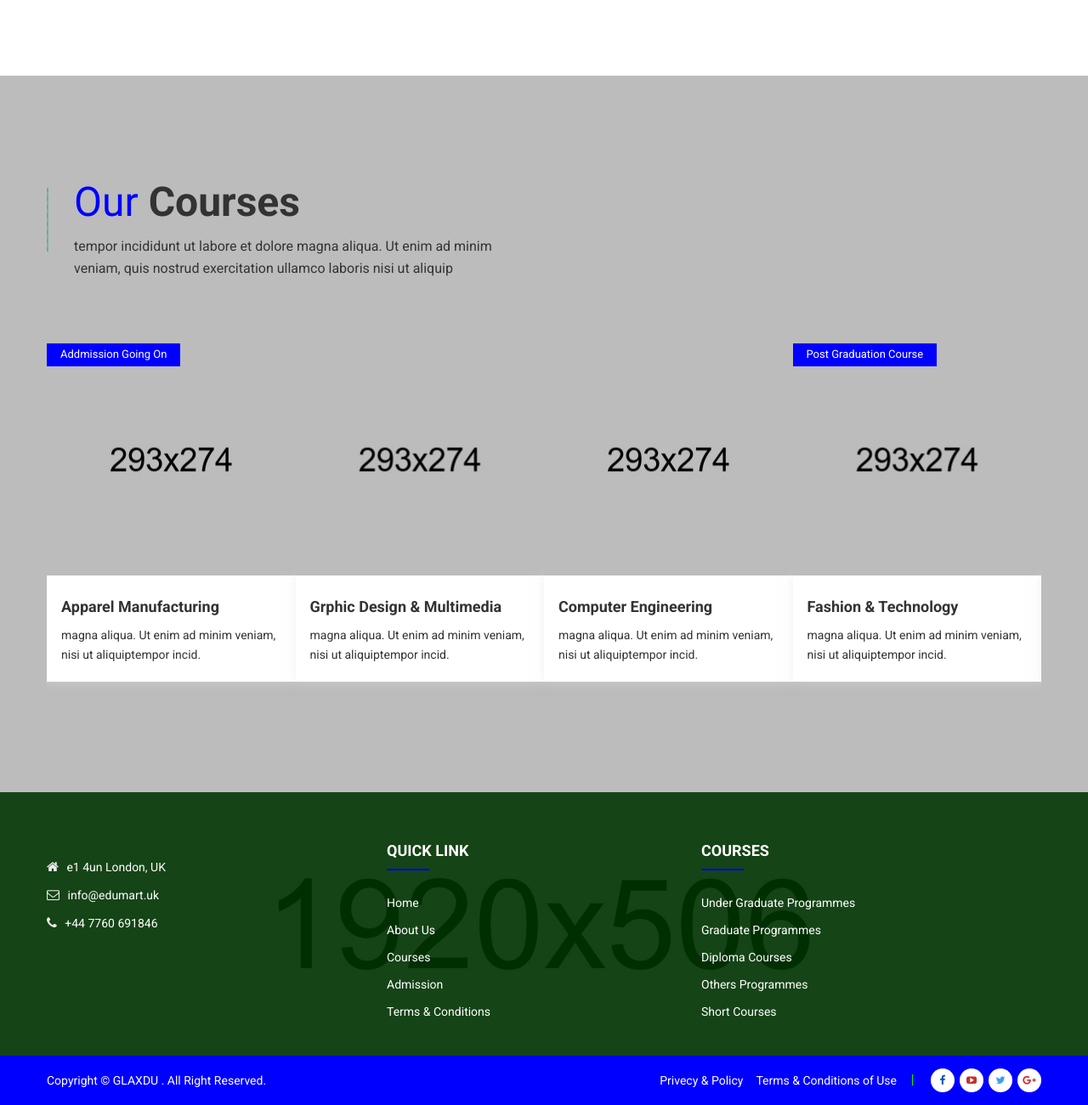
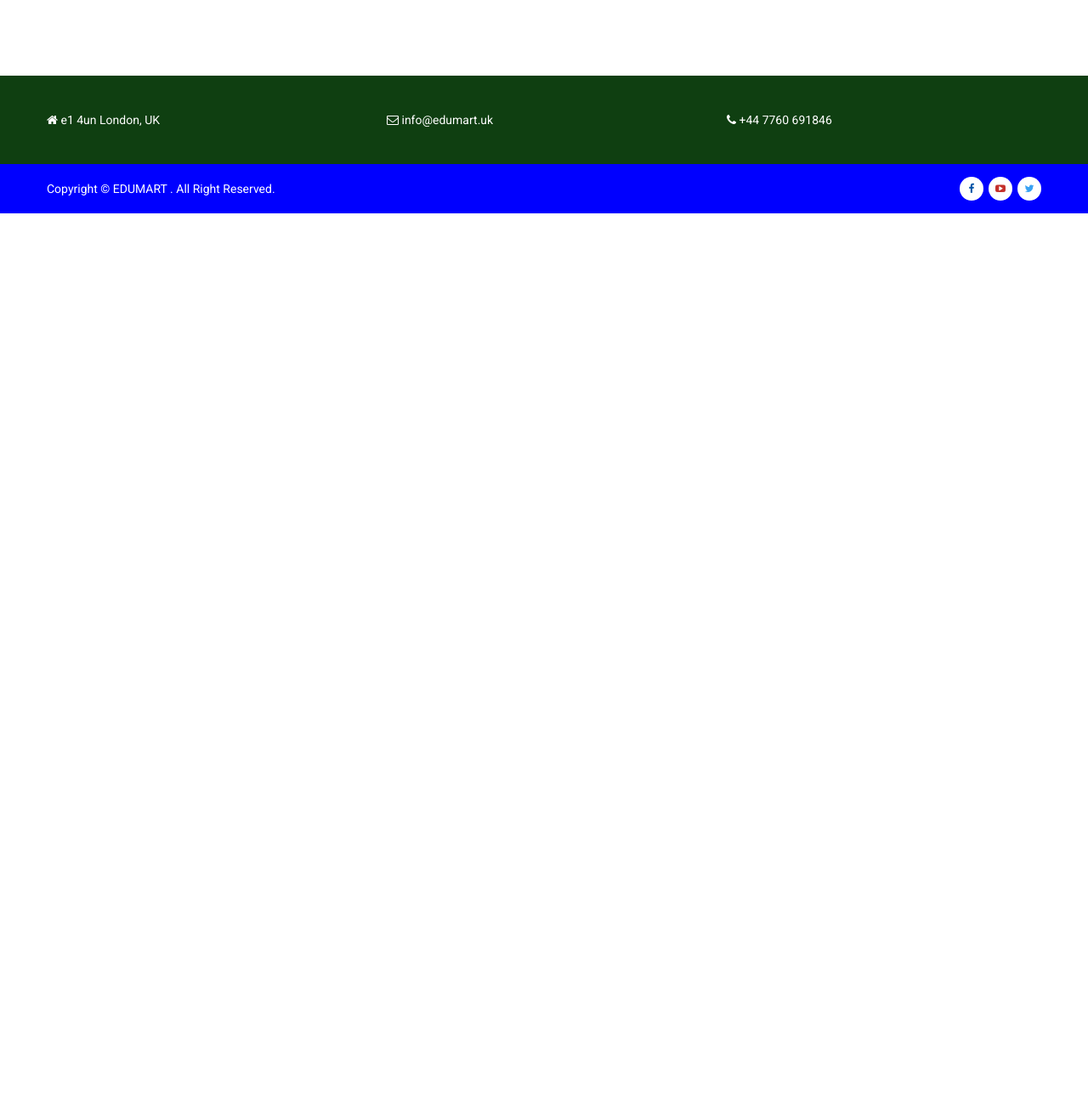
Before and after one commit to tamimhassan/edu-mart, a plain HTML site: page index.html in a window 1280 px wide. Shown: the part 1344-2644 px from the top of the page at 85% size. After the commit the page ends 1595 px from the top, so only its background shows below. Drawn offline with Linux system fonts and the light colour scheme.

Commit message:
Footer section change and Our courses section hide

```diff
--- a/index.html
+++ b/index.html
@@ -277,7 +277,7 @@
       </div>
     </div>
 
-    <div
+    <!-- <div
       class="course-area bg-img pt-130 pb-10"
       style="background-image: url(assets/img/bg/bg-1.jpg)"
     >
@@ -457,7 +457,7 @@
           </div>
         </div>
       </div>
-    </div>
+    </div> -->
 
     <!-- <div class="achievement-area pt-130 pb-115">
       <div class="container">
@@ -1272,33 +1272,26 @@
 
     <footer class="footer-area">
       <div
-        class="footer-top bg-img default-overlay pt-60"
-        style="background-image: url(assets/img/bg/bg-4.jpg)"
+        class="footer-top bg-img default-overlay pt-40 pb-40 bg-secondary"
       >
         <div class="container">
           <div class="row">
-            <div class="col-lg-4 col-md-6 col-sm-6">
-              <div class="footer-widget mb-40">
-                <div class="footer-about">
-                  <div class="f-contact-info">
-                    <div class="single-f-contact-info">
+            <div class="col-lg-4 col-md-6 col-sm-6 text-white">
                 <i class="fa fa-home"></i>
                 <span>e1 4un London, UK</span>
             </div>
-                    <div class="single-f-contact-info">
+
+            <div class="col-lg-4 col-md-6 col-sm-6 text-white">
               <i class="fa fa-envelope-o"></i>
               <span><a href="#">info@edumart.uk</a></span>
             </div>
-                    <div class="single-f-contact-info">
+            <div class="col-lg-4 col-md-6 col-sm-6 text-white">
               <i class="fa fa-phone"></i>
               <span>+44 7760 691846</span>
             </div>
           </div>
-                </div>
-              </div>
-            </div>
 
-            <div class="col-lg-4 col-md-3 col-sm-6">
+            <!-- <div class="col-lg-4 col-md-3 col-sm-6">
               <div class="footer-widget mb-40">
                 <div class="footer-title">
                   <h4>QUICK LINK</h4>
@@ -1312,10 +1305,10 @@
                     <li><a href="#">Terms & Conditions</a></li>
                   </ul>
                 </div>
-              </div>
-            </div>
+              </div> -->
+            <!-- </div> -->
 
-            <div class="col-lg-4 col-md-3 col-sm-6">
+            <!-- <div class="col-lg-4 col-md-3 col-sm-6">
               <div class="footer-widget negative-mrg-30 mb-40">
                 <div class="footer-title">
                   <h4>COURSES</h4>
@@ -1330,7 +1323,7 @@
                   </ul>
                 </div>
               </div>
-            </div>
+            </div> -->
 
             <!-- <div class="col-lg-2 col-md-6 col-sm-6">
               <div class="footer-widget mb-40">
@@ -1426,19 +1419,19 @@
               <div class="copyright">
                 <p>
                   Copyright ©
-                  <a href="#">GLAXDU</a>
+                  <a href="#">EDUMART</a>
                   . All Right Reserved.
                 </p>
               </div>
             </div>
             <div class="col-lg-8 col-md-12">
               <div class="footer-menu-social">
-                <div class="footer-menu">
+                <!-- <div class="footer-menu">
                   <ul>
                     <li><a href="#">Privecy & Policy</a></li>
                     <li><a href="#">Terms & Conditions of Use</a></li>
                   </ul>
-                </div>
+                </div> -->
                 <div class="footer-social">
                   <ul>
                     <li>
@@ -1458,11 +1451,11 @@
                         ><i class="fa fa-twitter"></i
                       ></a>
                     </li>
-                    <li>
+                    <!-- <li>
                       <a class="google-plus" href="#"
                         ><i class="fa fa-google-plus"></i
                       ></a>
-                    </li>
+                    </li> -->
                   </ul>
                 </div>
               </div>
```
Also changed, not shown: assets/css/style.css. Lines whose indentation alone changed are shown as unchanged.
